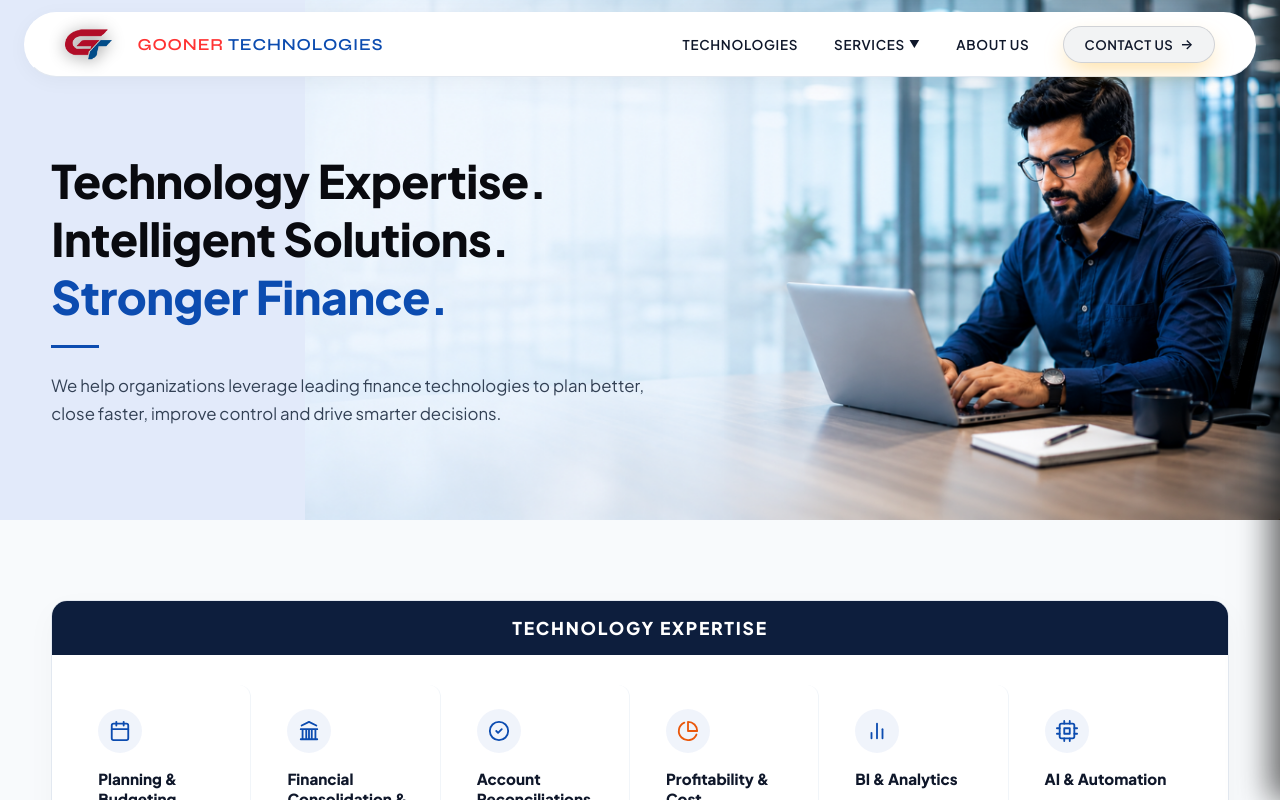
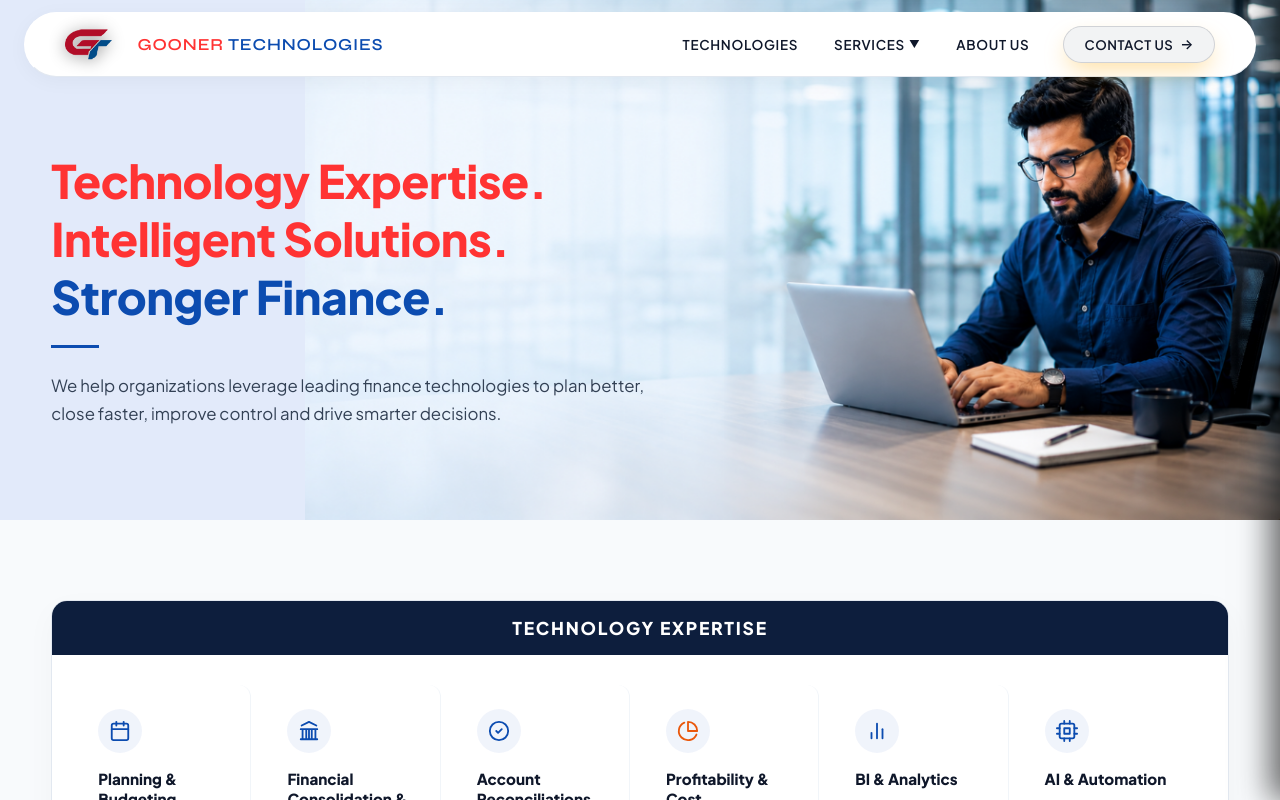
Before and after one commit to Harshit-1309/Gooner_tech, a React (Vite) app: page /product in a window 1280 px wide. Shown: the top 800 px of the page. Built offline with nearby package versions, Linux system fonts and the light colour scheme; the HTML template or start-up script is replaced by a standard one.

Commit message:
Color Product page hero title first lines red

```diff
--- a/src/refinements.css
+++ b/src/refinements.css
@@ -1367,3 +1367,10 @@ span.brand__name--technologies,
 .footer__nav-title {
   margin-top: 8px !important;
 }
+
+/* =========================================================
+   PRODUCT PAGE HERO TITLE RED TEXT
+   ========================================================= */
+.prod-hero__title {
+  color: #ff3333 !important;
+}
```
Also changed, not shown: 1 other file (tests, documents, lock files or other folders).
